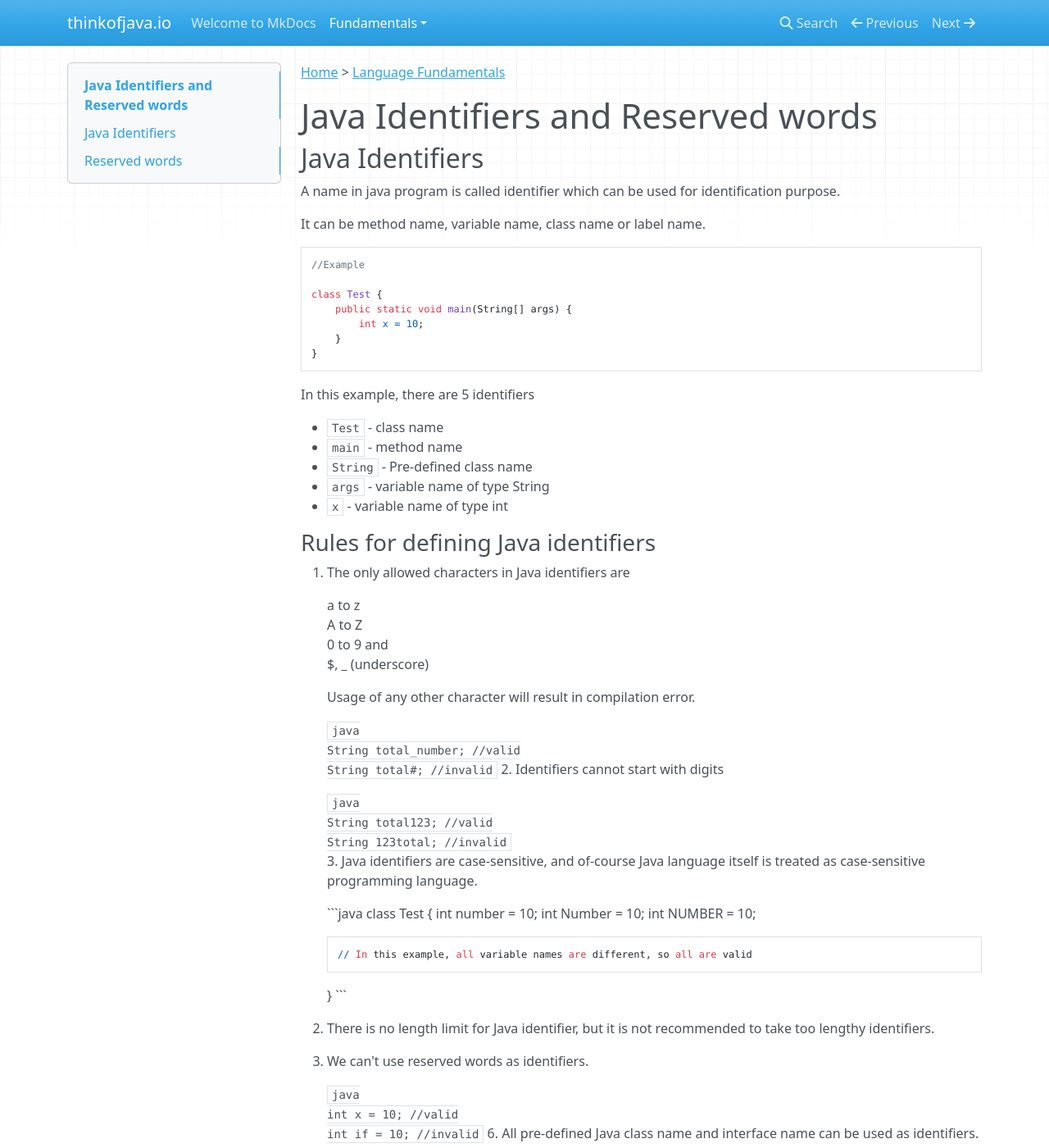
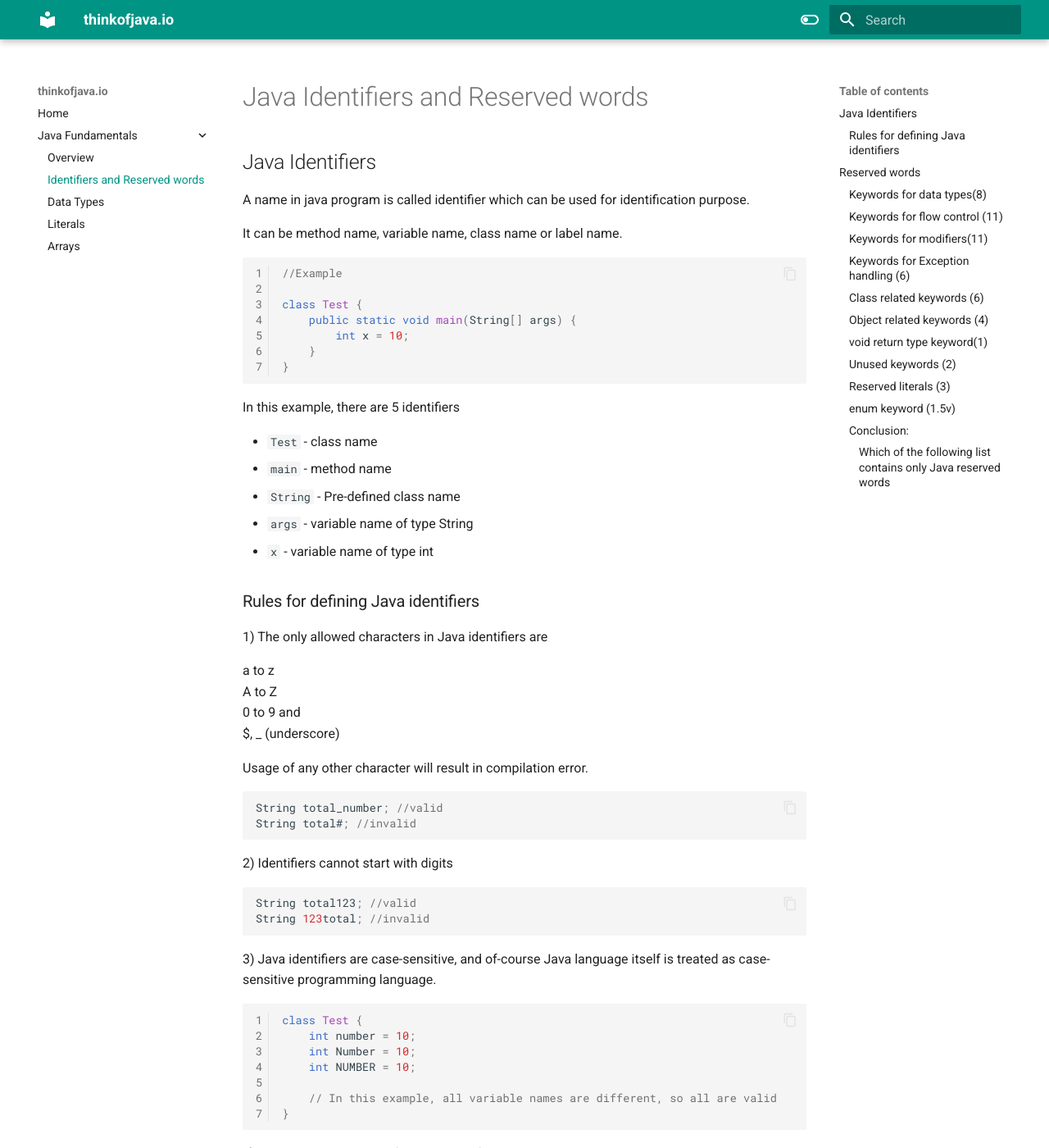
Before and after one commit to nageshchauhan/thinkofjava.io, an MkDocs documentation site: the page built from docs/fundamentals/1_identifiers/identifiers.md, in a window 1280 px wide and 1400 px high. Shown: the whole window at 82% size. Built offline with MkDocs 1.6.1 and Material for MkDocs 9.7.7, drawn with Linux system fonts in a browser that asks for light colours; nearby versions of some CDN libraries; some of the changed text lies outside the part shown.

Commit message:
completed identifiers

````diff
--- a/docs/fundamentals/1_identifiers/identifiers.md
+++ b/docs/fundamentals/1_identifiers/identifiers.md
@@ -1,5 +1,3 @@
-[Home](../../../README.md) > [Language Fundamentals](../README.md)
-
 # Java Identifiers and Reserved words
 
 ## Java Identifiers
@@ -8,7 +6,7 @@
 
 It can be method name, variable name, class name or label name.
 
-```java
+```java linenums="1"
 //Example
 
 class Test {
@@ -29,63 +27,66 @@
 
 ### Rules for defining Java identifiers
 
-1. The only allowed characters in Java identifiers are
+1) The only allowed characters in Java identifiers are
 
-    a to z <br>
-    A to Z <br>
-    0 to 9 and<br>
-    $, _ (underscore)
+a to z <br>
+A to Z <br>
+0 to 9 and<br>
+$, _ (underscore)
 
-    Usage of any other character will result in compilation error.
+Usage of any other character will result in compilation error.
 
-    ```java
-    String total_number; //valid
-    String total#; //invalid
-    ```
-2. Identifiers cannot start with digits
+```java
+String total_number; //valid
+String total#; //invalid
+```
 
-    ```java
-    String total123; //valid
-    String 123total; //invalid
-    ```
-3. Java identifiers are case-sensitive, and of-course Java language itself is treated as case-sensitive programming language.
+2) Identifiers cannot start with digits
 
-    ```java
-    class Test {
-        int number = 10;
-        int Number = 10;
-        int NUMBER = 10;
+```java
+String total123; //valid
+String 123total; //invalid
+```
 
-        // In this example, all variable names are different, so all are valid
+3) Java identifiers are case-sensitive, and of-course Java language itself is treated as case-sensitive programming language.
+
+```java linenums="1"
+class Test {
+    int number = 10;
+    int Number = 10;
+    int NUMBER = 10;
+
+    // In this example, all variable names are different, so all are valid
+}
+```
+
+4) There is no length limit for Java identifier, but it is not recommended to take too lengthy identifiers.
+
+5) We can't use reserved words as identifiers.
+
+```java linenums="1"
+int x = 10; //valid
+int if = 10; //invalid
+```
+6) All pre-defined Java class name and interface name can be used as identifiers.
+
+```java linenums="1"
+class Test {
+    public static void main(String[] args) {
+        int String = 888;
+        System.out.println(String); //prints 888
+
+        int Runnable = 999;
+        System.out.println(Runnable); //prints 999
     }
-    ```
-
-4. There is no length limit for Java identifier, but it is not recommended to take too lengthy identifiers.
-5. We can't use reserved words as identifiers.
-
-    ```java
-    int x = 10; //valid
-    int if = 10; //invalid
-    ```
-6. All pre-defined Java class name and interface name can be used as identifiers.
-
-    ```java
-    class Test {
-        public static void main(String[] args) {
-            int String = 888;
-            System.out.println(String); //prints 888
-
-            int Runnable = 999;
-            System.out.println(Runnable); //prints 999
-        }
-    }
-    ```
-    Even though it's valid, but not good a programming practice. It reduces readability and creates confusion.
+}
+```
+Even though it's valid, but not good a programming practice. It reduces readability and creates confusion.
 
 
 Identify valid Java identifiers
 
-```java
+```java linenums="1"
 String total_number; //valid
 String total#; //invalid
 String 123total; //invalid
@@ -104,27 +105,29 @@
 
 In Java, some words are reserved to represent some meaning or functionality, such type of words are called reserved words.
 
-Reserved words (53) <br>
-|<br>
-|<br>
-|---Reserved Literals (3)<br>
-|&nbsp;&nbsp;&nbsp;&nbsp;&nbsp;&nbsp;|<br>
-|&nbsp;&nbsp;&nbsp;&nbsp;&nbsp;&nbsp;|--- true<br>
-|&nbsp;&nbsp;&nbsp;&nbsp;&nbsp;&nbsp;|--- false<br>
-|&nbsp;&nbsp;&nbsp;&nbsp;&nbsp;&nbsp;|--- null<br>
-|<br>
-|---Keywords (50)<br>
-&nbsp;&nbsp;&nbsp;&nbsp;&nbsp;&nbsp;&nbsp;|<br>
-&nbsp;&nbsp;&nbsp;&nbsp;&nbsp;&nbsp;&nbsp;|--- unused words(2)<br>
-&nbsp;&nbsp;&nbsp;&nbsp;&nbsp;&nbsp;&nbsp;|&nbsp;&nbsp;&nbsp;&nbsp;&nbsp;&nbsp;|<br>
-&nbsp;&nbsp;&nbsp;&nbsp;&nbsp;&nbsp;&nbsp;|&nbsp;&nbsp;&nbsp;&nbsp;&nbsp;&nbsp;|-- goto<br>
-&nbsp;&nbsp;&nbsp;&nbsp;&nbsp;&nbsp;&nbsp;|&nbsp;&nbsp;&nbsp;&nbsp;&nbsp;&nbsp;|-- const<br>
-&nbsp;&nbsp;&nbsp;&nbsp;&nbsp;&nbsp;&nbsp;|<br>
-&nbsp;&nbsp;&nbsp;&nbsp;&nbsp;&nbsp;&nbsp;|--- used words(48)
+```mermaid
+%%{init: {"flowchart": {"htmlLabels": false}} }%%
+flowchart TD
+    ReservedWords["Reserved Words (53)"]
+    ReservedLiterals["Reserved Literals (3)"]
+    Keywords["Keywords (50)"]
+    UnusedWords["Unused Words (2)"]
+    UsedWords["Used Words (48)"]
+    ReservedWords-->ReservedLiterals;
+    ReservedWords-->Keywords;
+    ReservedLiterals-->true;
+    ReservedLiterals-->false;
+    ReservedLiterals-->null;
+    Keywords-->UnusedWords;
+    UnusedWords-->goto
+    UnusedWords-->const
+    Keywords-->UsedWords
+```
+
 
 ### Keywords for data types(8)
 
-```java
+```java linenums="1"
 byte
 short
 int
@@ -137,7 +140,7 @@
 
 ### Keywords for flow control (11)
 
-```java
+```java linenums="1"
 if
 else
 switch
@@ -154,7 +157,7 @@
 
 ### Keywords for modifiers(11)
 
-```java
+```java linenums="1"
 public
 private
 protected
@@ -170,7 +173,7 @@
 
 ### Keywords for Exception handling (6)
 
-```java
+```java linenums="1"
 try
 catch
 finally
@@ -181,7 +184,7 @@
 
 ### Class related keywords (6)
 
-```java
+```java linenums="1"
 class
 interface
 extends
@@ -192,7 +195,7 @@
 
 ### Object related keywords (4)
 
-```java
+```java linenums="1"
 new
 instanceof
 super
@@ -206,7 +209,7 @@
 
 
 ### Unused keywords (2)
-```java
+```java linenums="1"
 goto
 const
 ```
@@ -219,7 +222,7 @@
 
 ### Reserved literals (3)
 
-```java
+```java linenums="1"
 true  // value for boolean data type
 false // value for boolean data type
 null // default value for object reference.
@@ -229,7 +232,7 @@
 
 We can use enum to define a group of named constants.
 
-```java
+```java linenums="1"
 enum Months {
     JAN, FEB, MAR
 }
@@ -242,7 +245,7 @@
 - We have only `new` keyword and there is no `delete` keyword, because destruction of useless object is the responsibility of garbage collector.
 - Following are new keywords in Java
 
-    ```java
+    ```java linenums="1"
     strictfp // 1.2 version onwards
     assert // 1.4 version onwards
     enum // 1.5 version onwards
@@ -258,7 +261,7 @@
 
 #### Which of the following list contains only Java reserved words
 
-```java
+```java linenums="1"
 new, delete //invalid
 goto, constant //invalid
 break, continue, return, exit //invalid
@@ -270,9 +273,3 @@
 instaceOf, strictFp //invalid
 byte, short, Int //invalid
 ```
-
-<br>
-
-[<-- Back to Language Fundamentals](../README.md) &nbsp;&nbsp;&nbsp;&nbsp;|&nbsp;&nbsp;&nbsp;&nbsp; [Next: Data Types -->](../2_datatype/datatypes.md)
-
-<br>
--- a/mkdocs.yml
+++ b/mkdocs.yml
@@ -1 +1,49 @@
 site_name: thinkofjava.io
+site_author: Nagesh Chauhan
+site_url: https://nageshchauhan.github.io/thinkofjava.io/
+theme:
+  name: material
+  features:
+    - content.code.copy
+    - content.code.annotation
+  palette:
+    - scheme: default
+      toggle:
+        icon: material/toggle-switch-off-outline
+        name: Switch to dark mode
+      primary: teal
+      accent: purple
+    - scheme: slate
+      toggle:
+        icon: material/toggle-switch
+        name: Switch to light mode
+      primary: teal
+      accent: lime
+  font:
+    text: Roboto
+    code: Roboto Mono
+
+nav:
+  - Home: index.md
+  - Java Fundamentals:
+    - Overview: fundamentals/README.md
+    - Identifiers and Reserved words: fundamentals/1_identifiers/identifiers.md
+    - Data Types: fundamentals/2_datatype/datatypes.md
+    - Literals: fundamentals/3_literals/literals.md
+    - Arrays: fundamentals/4_arrays/arrays.md
+
+markdown_extensions:
+  - pymdownx.highlight:
+      anchor_linenums: true
+      line_spans: __span
+      pygments_lang_class: true
+  - pymdownx.inlinehilite
+  - pymdownx.snippets
+  - pymdownx.superfences:
+      custom_fences:
+        - name: mermaid
+          class: mermaid
+          format: !!python/name:pymdownx.superfences.fence_code_format
+
+copyright: |
+  &copy; 2024 <a href="https://github.com/nageshchauhan"  target="_blank" rel="noopener">Nagesh Chauhan</a>
````
Also changed, not shown: docs/fundamentals/README.md (+0 -7 lines), docs/index.md (+15 -15 lines), 1 other file.
